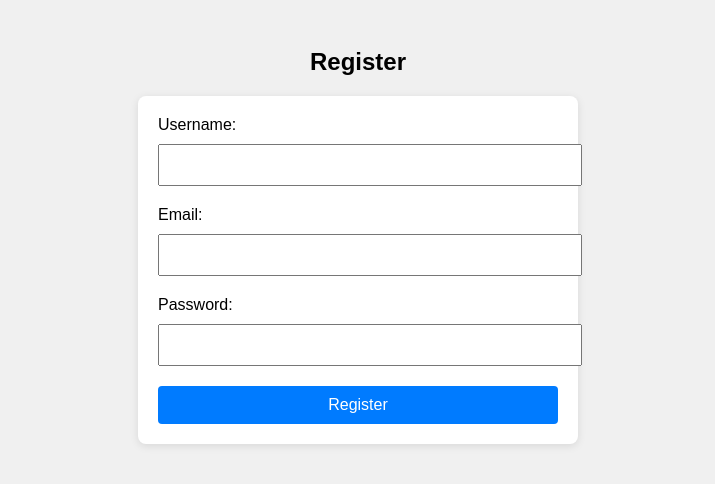
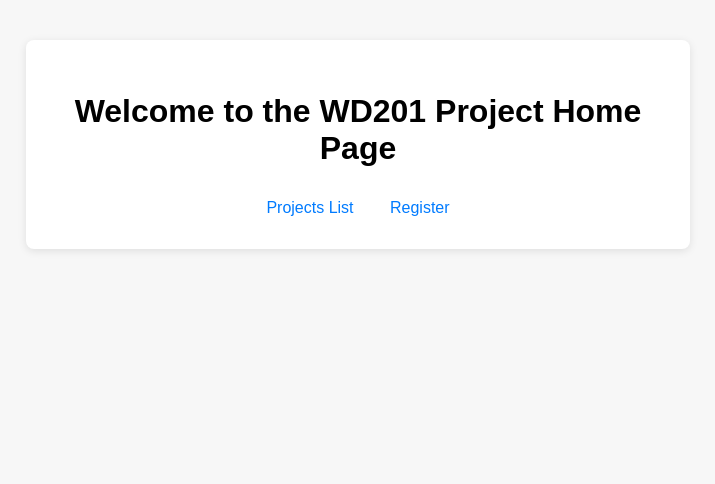
Before and after one commit to kalpanakorni/wd201, a website: page http-server/registration.html in a window 1280 px wide. Shown: the whole page, without its empty margins (282-997 px from the left). Drawn offline with Linux system fonts and the light colour scheme.

Commit message:
Update registration.html

```diff
--- a/http-server/registration.html
+++ b/http-server/registration.html
@@ -1,92 +1,24 @@
 <!DOCTYPE html>
 <html lang="en">
 <head>
-  <meta charset="UTF-8" />
-  <meta name="viewport" content="width=device-width, initial-scale=1.0" />
-  <title>Registration Page</title>
-  <style>
-    body {
-      font-family: Arial, sans-serif;
-      background: #f0f0f0;
-      padding: 20px;
-    }
-    form {
-      background: white;
-      padding: 20px;
-      max-width: 400px;
-      margin: auto;
-      border-radius: 8px;
-      box-shadow: 0 2px 8px rgba(0,0,0,0.1);
-    }
-    input {
-      display: block;
-      width: 100%;
-      margin: 10px 0 20px;
-      padding: 10px;
-      font-size: 1em;
-    }
-    button {
-      background: #007bff;
-      color: white;
-      padding: 10px;
-      border: none;
-      width: 100%;
-      font-size: 1em;
-      cursor: pointer;
-      border-radius: 4px;
-    }
-    button:hover {
-      background: #0056b3;
-    }
-  </style>
+    <meta charset="UTF-8">
+    <title>Home - WD201 Project</title>
+    <style>
+        body { font-family: Arial, sans-serif; background: #f7f7f7; }
+        .container { max-width: 600px; margin: 40px auto; background: #fff; padding: 2em; border-radius: 8px; box-shadow: 0 2px 8px rgba(0,0,0,0.1); }
+        h1 { text-align: center; }
+        nav { text-align: center; margin-top: 2em; }
+        nav a { margin: 0 1em; color: #007bff; text-decoration: none; }
+        nav a:hover { text-decoration: underline; }
+    </style>
 </head>
 <body>
-
-  <h2 style="text-align:center;">Register</h2>
-
-  <form id="registrationForm" action="/register" method="POST">
-    <label for="username">Username:</label>
-    <input type="text" name="username" id="username" required />
-
-    <label for="email">Email:</label>
-    <input type="email" name="email" id="email" required />
-
-    <label for="password">Password:</label>
-    <input type="password" name="password" id="password" required />
-
-    <button type="submit">Register</button>
-  </form>
-
-  <script>
-    document.addEventListener('DOMContentLoaded', function () {
-      const form = document.getElementById('registrationForm');
-
-      form.addEventListener('submit', function (e) {
-        const username = form.elements['username'].value.trim();
-        const email = form.elements['email'].value.trim();
-        const password = form.elements['password'].value;
-
-        let errorMessages = [];
-
-        if (username === '') {
-          errorMessages.push("Username is required");
-        }
-
-        if (!email.includes('@') || !email.includes('.')) {
-          errorMessages.push("Invalid email address");
-        }
-
-        if (password.length < 6) {
-          errorMessages.push("Password must be at least 6 characters long");
-        }
-
-        if (errorMessages.length > 0) {
-          e.preventDefault(); // Prevent form submission
-          alert(errorMessages.join('\n')); // Show error messages
-        }
-      });
-    });
-  </script>
-
+    <div class="container">
+        <h1>Welcome to the WD201 Project Home Page</h1>
+        <nav>
+            <a href="project.html">Projects List</a>
+            <a href="registration.html">Register</a>
+        </nav>
+    </div>
 </body>
 </html>
```
